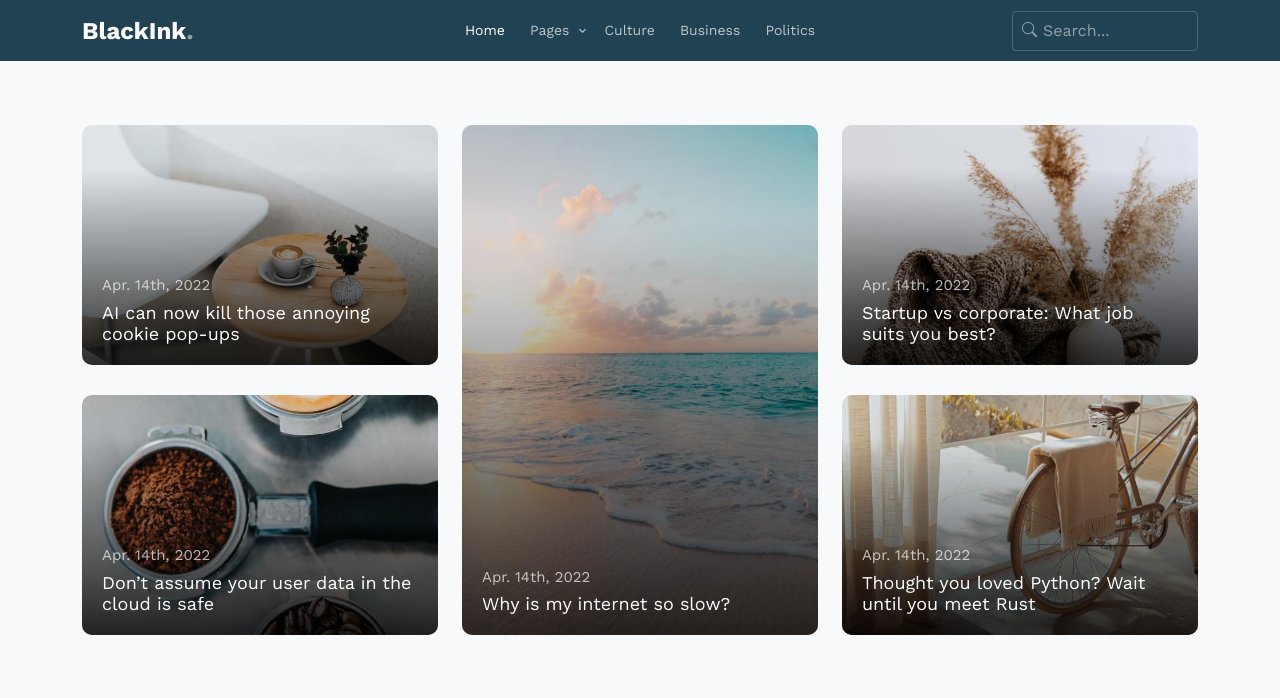
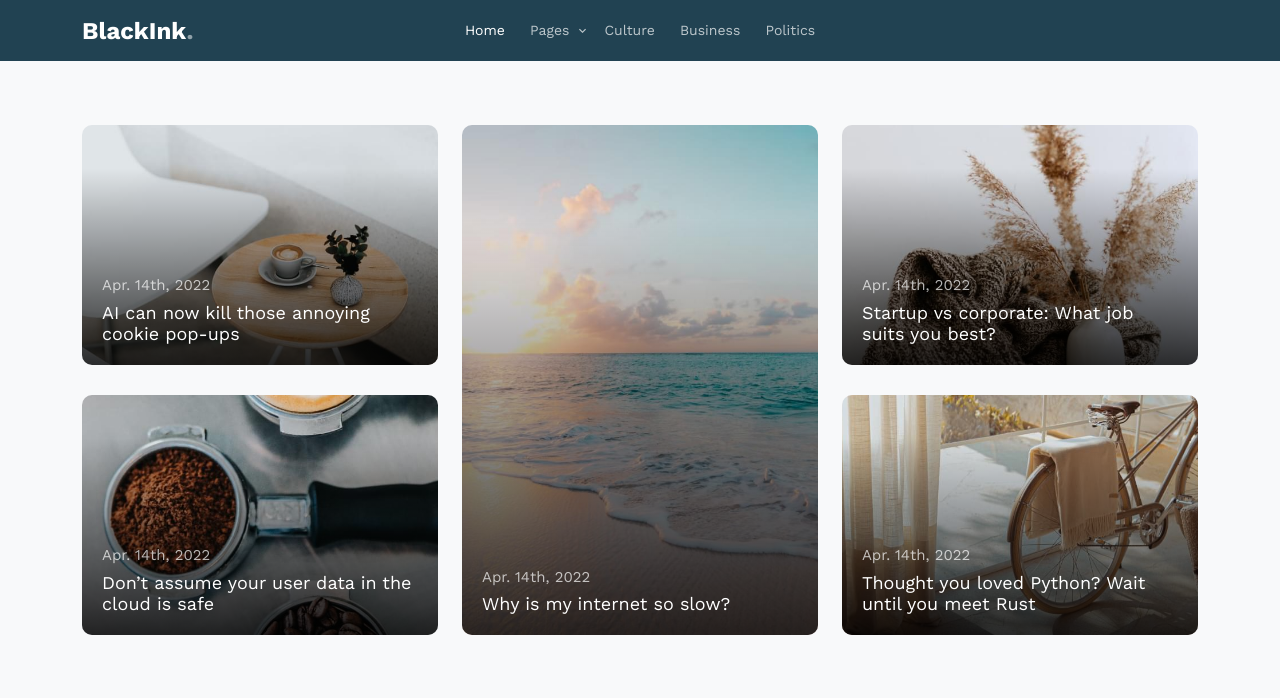
Before and after one commit to AlphaCodz/BlackInk, a Django app: page /blackink/ in a window 1280 px wide. Shown: the top 698 px of the page. Run offline with Django 4.2, Linux system fonts and the light colour scheme; some libraries are stand-ins or nearby versions; some web fonts are replaced.

Commit message:
Bloggy Better

```diff
--- a/app/templates/base/headers.html
+++ b/app/templates/base/headers.html
@@ -42,19 +42,15 @@
 		<div class="site-mobile-menu-body"></div>
 	</div>
 
-	<nav class="site-nav">
+	<nav class="site-nav" style="color: white;">
 		<div class="container">
 			<div class="menu-bg-wrap">
-				<div class="site-navigation">
+				<div class="site-navigation" >
 					<div class="row g-0 align-items-center">
 						<div class="col-2">
 							<a href="{% url 'app:index' %}" class="logo m-0 float-start">BlackInk<span class="text-primary">.</span></a>
 						</div>
 						<div class="col-8 text-center">
-							<form action="#" class="search-form d-inline-block d-lg-none">
-								<input type="text" class="form-control" placeholder="Search...">
-								<span class="bi-search"></span>
-							</form>
 
 							<ul class="js-clone-nav d-none d-lg-inline-block text-start site-menu mx-auto">
 								<li class="active"><a href="{% url 'app:index'	%}">Home</a></li>
@@ -85,13 +81,9 @@
 							</ul>
 						</div>
 						<div class="col-2 text-end">
-							<a href="#" class="burger ms-auto float-end site-menu-toggle js-menu-toggle d-inline-block d-lg-none light">
+							<a href="#" class="burger ms-auto float-end site-menu-toggle js-menu-toggle d-inline-block d-lg-none light", style="width: 20px; height: 20px; margin-bottom:10px;">
 								<span></span>
 							</a>
-							<form action="#" class="search-form d-none d-lg-inline-block">
-								<input type="text" class="form-control" placeholder="Search...">
-								<span class="bi-search"></span>
-							</form>
 						</div>
 					</div>
 				</div>
```
